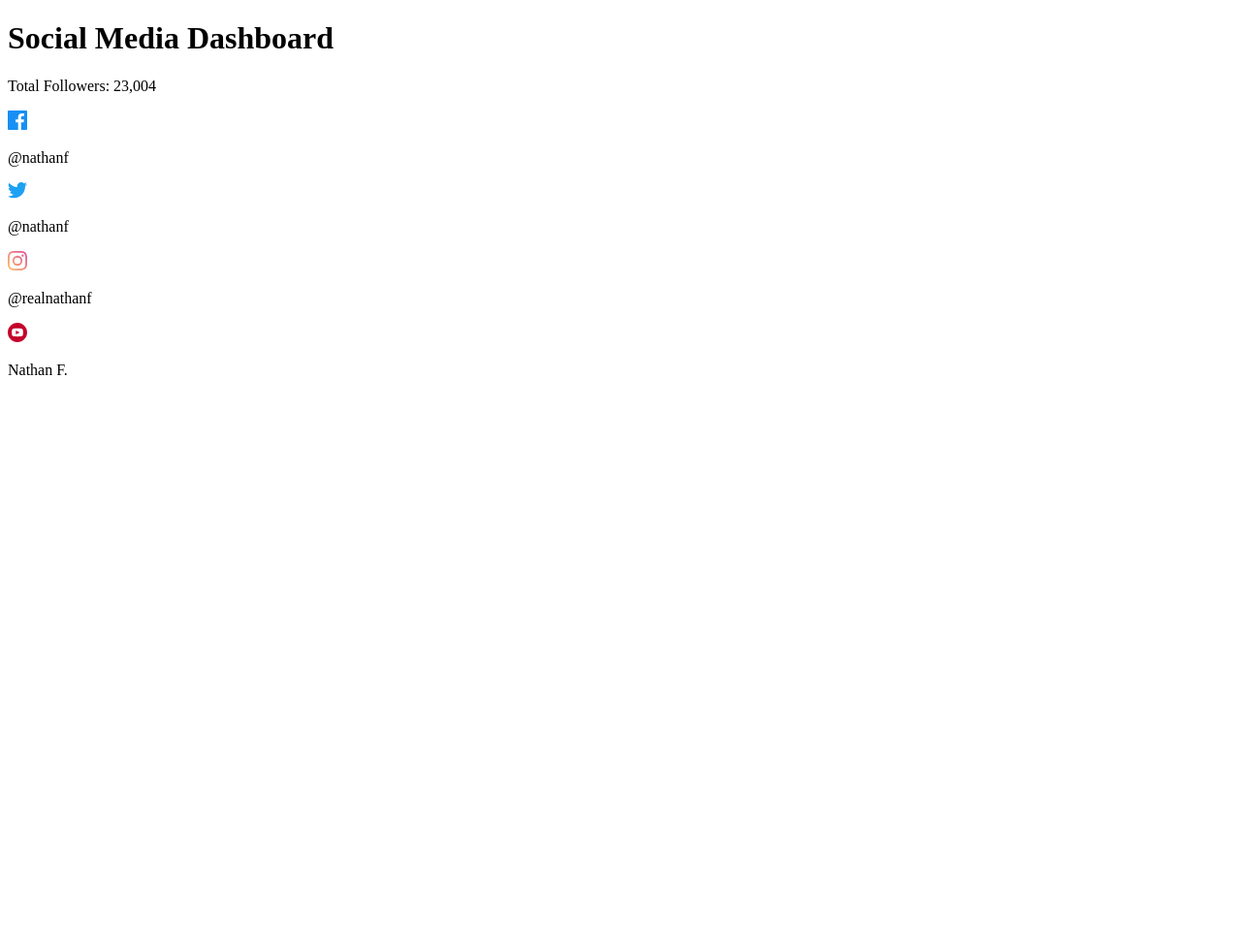
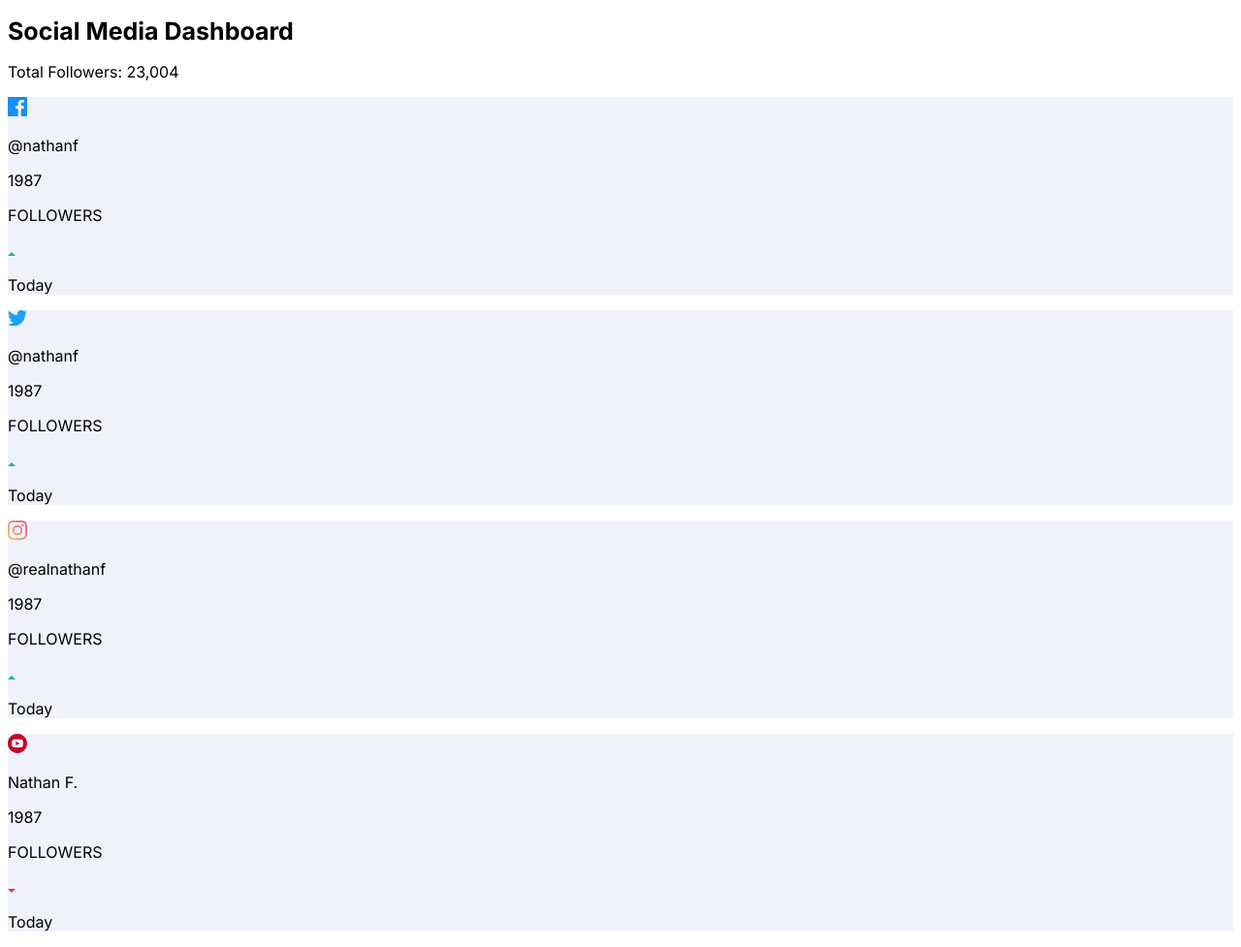
Before and after one commit to ManuelD10/social-media-dashboard-FrontEndMentor, a plain HTML site: page index.html in a window 1280 px wide. Shown: the whole page at 97% size. Before the commit the page ends 800 px from the top, so only its background shows below. Drawn offline with Linux system fonts and the light colour scheme.

Commit message:
Se agrega SASS al proyecto

```diff
--- a/index.html
+++ b/index.html
@@ -3,6 +3,12 @@
 <head>
   <meta charset="UTF-8">
   <meta name="viewport" content="width=device-width, initial-scale=1.0">
+  <link rel="preconnect" href="https://fonts.googleapis.com">
+  <link rel="preconnect" href="https://fonts.gstatic.com" crossorigin>
+  <link href="https://fonts.googleapis.com/css2?family=Inter:wght@400;700&display=swap" rel="stylesheet">
+
+ <link rel="stylesheet" href="resources/css/style.css">
+
   <title>Frontend Mentor | [social-media-dashboard-with-theme-switcher-master]</title>
 </head>
 
@@ -11,10 +17,18 @@
   <p>Total Followers: 23,004</p>
 
   <section class="mainGrid">
-    <div class="mainGrid__box" style="background-color: hsl(0, 0%, 100%);">
+    <div class="mainGrid__box">
       <div>
         <img src="../resources/images/icon-facebook.svg" alt="">
         <p>@nathanf</p>
+      </div>
+      <div>
+        <p class="number">1987</p>
+        <p>FOLLOWERS</p>
+      </div>
+      <div>
+        <img src="resources/images/icon-up.svg" alt="">
+        <p>Today</p>
       </div>
     </div>
 
@@ -23,19 +37,46 @@
         <img src="resources/images/icon-twitter.svg" alt="">
         <p>@nathanf</p>
       </div>
+      <div>
+        <p class="number">1987</p>
+        <p>FOLLOWERS</p>
+      </div>
+      <div>
+        <img src="resources/images/icon-up.svg" alt="">
+        <p>Today</p>
+      </div>
     </div>
+
     <div class="mainGrid__box">
       <div>
         <img src="resources/images/icon-instagram.svg" alt="">
         <p>@realnathanf</p>
       </div>
+      <div>
+        <p class="number">1987</p>
+        <p>FOLLOWERS</p>
+      </div>
+      <div>
+        <img src="resources/images/icon-up.svg" alt="">
+        <p>Today</p>
+      </div>
     </div>
+
     <div class="mainGrid__box">
       <div>
         <img src="resources/images/icon-youtube.svg" alt="">
         <p>Nathan F.</p>
       </div>
+      <div>
+        <p class="number">1987</p>
+        <p>FOLLOWERS</p>
+      </div>
+      <div>
+        <img src="resources/images/icon-down.svg" alt="">
+        <p>Today</p>
+      </div>
     </div>
+
   </section>
 </body>
 </html>
--- /dev/null
+++ b/resources/sass/partials/layout.scss
@@ -0,0 +1,11 @@
+body{
+    font-family: 'Inter', sans-serif;
+}
+
+h1{
+    font-size: 25px;
+}
+
+.mainGrid__box{
+    background-color: hsl(227, 47%, 96%);
+}
--- /dev/null
+++ b/resources/sass/style.scss
@@ -0,0 +1,2 @@
+//layout
+@import "partials/layout";
```
Also changed, not shown: resources/css/style.css (added), 2 other files.
